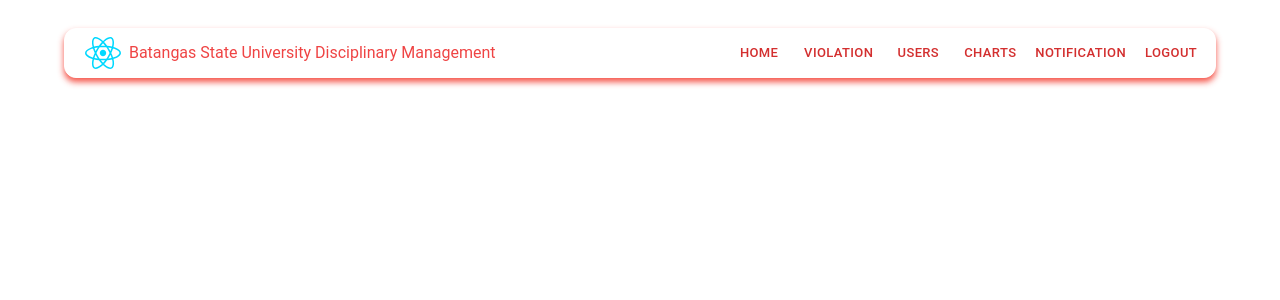
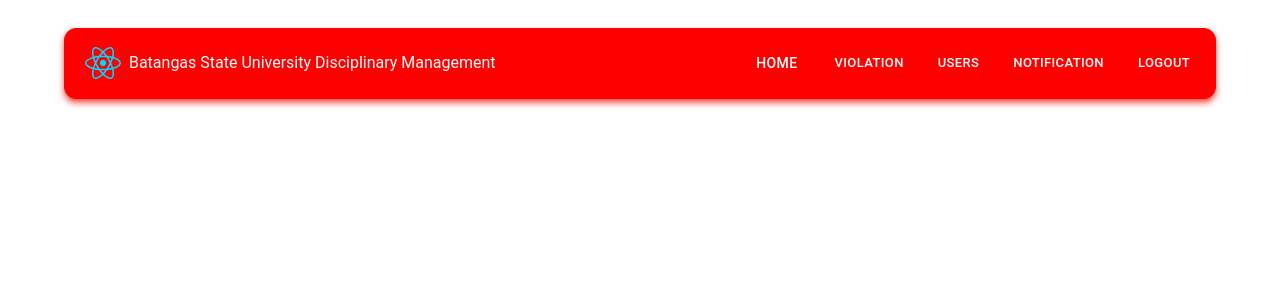
Before and after one commit to ShiinaNeet/ViolationWebReactApp, a React (Vite) app: page / in a window 1280 px wide. Shown: the top 300 px of the page. Built offline with nearby package versions, Linux system fonts and the light colour scheme; sample sign-in values are in the browser's storage.

Commit message:
Navigation Update

```diff
--- a/src/components/Dean/Dean_NavigationBar.jsx
+++ b/src/components/Dean/Dean_NavigationBar.jsx
@@ -28,7 +28,7 @@ const StyledToolbar = styled(Toolbar)(({ theme }) => ({
   backdropFilter: "blur(24px)",
   border: "1px solid",
   borderColor: (theme.vars || theme).palette.divider,
-  backgroundColor: "white",
+  backgroundColor: "red",
   boxShadow: `0px 4px 6px ${alpha(red[500], 0.9)}`,
   padding: "8px 12px",
 }));
@@ -103,7 +103,7 @@ const Dean_NavigationBar = () => {
               alt="React Logo"
               className="h-fit mx-2 flex justify-center self-center "
             />
-            <h1 className="text-red-500">
+            <h1 className="text-white-500">
               {" "}
               Batangas State University Disciplinary Management
             </h1>
@@ -124,35 +124,35 @@ const Dean_NavigationBar = () => {
               alignItems: "center",
             }}
           >
-            <Button variant="text" color="error" size="small">
+            <Button variant="text" color="white" size="small">
               <Link
-                className=" hover:bg-red-100 hover:rounded-md hover:cursor-pointer"
+                className=" hover:bg-red-100 hover:text-red-600 hover:rounded-md hover:cursor-pointer p-2"
                 to="/dean/home"
               >
-                {userType == "PROGRAM HEAD" ? "Program Head" : "Dean"}
+                HOME
               </Link>
             </Button>
-            <Button variant="text" color="error" size="small">
+            <Button variant="text" color="white" size="small">
               <Link
-                className=" hover:bg-red-100 hover:rounded-md hover:cursor-pointer"
+                className=" hover:bg-red-100 hover:text-red-600 hover:rounded-md hover:cursor-pointer p-2"
                 to="/dean/students"
               >
                 Students
               </Link>
             </Button>
-            <Button variant="text" color="error" size="small">
+            <Button variant="text" color="white" size="small">
               <Link
-                className=" hover:bg-red-100 hover:rounded-md hover:cursor-pointer"
+                className=" hover:bg-red-100 hover:text-red-600 hover:rounded-md hover:cursor-pointer p-2"
                 to="/dean/Notification"
               >
                 Notifications
               </Link>
             </Button>
             {isAuthenticated && (
-              <Button variant="text" color="error" size="small">
+              <Button variant="text" color="white" size="small">
                 {" "}
                 <Link
-                  className=" hover:bg-red-100 hover:rounded-md hover:cursor-pointer"
+                  className=" hover:bg-red-100 hover:text-red-600 hover:rounded-md hover:cursor-pointer p-2"
                   onClick={logout}
                 >
                   Logout
--- a/src/components/Department_Head/Department_Head_NavigationBar.jsx
+++ b/src/components/Department_Head/Department_Head_NavigationBar.jsx
@@ -30,7 +30,7 @@ const StyledToolbar = styled(Toolbar)(({ theme }) => ({
   backdropFilter: "blur(24px)",
   border: "1px solid ",
   borderColor: (theme.vars || theme).palette.divider,
-  backgroundColor: "white",
+  backgroundColor: "red",
   boxShadow: `0px 4px 6px ${alpha(red[500], 0.9)}`,
   padding: "8px 12px",
 }));
@@ -111,7 +111,7 @@ const Department_Head_NavigationBar = () => {
               alt="React Logo"
               className="h-fit mx-2 flex justify-center self-center "
             />
-            <h1 className="text-red-500">
+            <h1 className="text-white-500">
               {" "}
               Batangas State University Disciplinary Management
             </h1>
@@ -132,35 +132,35 @@ const Department_Head_NavigationBar = () => {
               alignItems: "center",
             }}
           >
-            <Button variant="text" color="error" size="small">
+            <Button variant="text" color="white" size="small">
               <Link
-                className=" hover:bg-red-100 hover:rounded-md hover:cursor-pointer"
+                className=" hover:bg-red-100 hover:text-red-600 hover:rounded-md hover:cursor-pointer p-2"
                 to="/department-head/home"
               >
-                {userType == "PROGRAM HEAD" ? "Program Head" : "Dean"}
+                {userType}
               </Link>
             </Button>
-            <Button variant="text" color="error" size="small">
+            <Button variant="text" color="white" size="small">
               <Link
-                className=" hover:bg-red-100 hover:rounded-md hover:cursor-pointer"
+                className=" hover:bg-red-100 hover:text-red-600 hover:rounded-md hover:cursor-pointer p-2"
                 to="/department-head/graph"
               >
                 Graphs
               </Link>
             </Button>
-            <Button variant="text" color="error" size="small">
+            <Button variant="text" color="white" size="small">
               <Link
-                className=" hover:bg-red-100 hover:rounded-md hover:cursor-pointer"
+                className=" hover:bg-red-100 hover:text-red-600 hover:rounded-md hover:cursor-pointer p-2"
                 to="/department-head/Notification"
               >
                 Notification
               </Link>
             </Button>
             {isAuthenticated && (
-              <Button variant="text" color="error" size="small">
+              <Button variant="text" color="white" size="small">
                 {" "}
                 <Link
-                  className=" hover:bg-red-100 hover:rounded-md hover:cursor-pointer"
+                  className=" hover:bg-red-100 hover:text-red-600 hover:rounded-md hover:cursor-pointer p-2"
                   onClick={logout}
                 >
                   Logout
--- a/src/components/Navigationbar.jsx
+++ b/src/components/Navigationbar.jsx
@@ -28,8 +28,8 @@ const StyledToolbar = styled(Toolbar)(({ theme }) => ({
   borderRadius: `calc(${theme.shape.borderRadius}px + 8px)`,
   backdropFilter: "blur(24px)",
   border: "1px solid",
-  borderColor: "white",
-  backgroundColor: "white",
+  borderColor: "red",
+  backgroundColor: "red",
   boxShadow: `0px 4px 6px ${alpha(red[500], 0.9)}`,
   padding: "8px 12px",
 }));
@@ -117,7 +117,7 @@ const Navigationbar = () => {
               alt="React Logo"
               className="h-fit mx-2 flex justify-center self-center "
             />
-            <h1 className="text-red-500">
+            <h1 className="text-white-500">
               {" "}
               Batangas State University Disciplinary Management
             </h1>
@@ -138,53 +138,53 @@ const Navigationbar = () => {
               alignItems: "center",
             }}
           >
-            <Button variant="text" color="error" size="small">
+            <Button variant="text" color="white" size="medium">
               <Link
-                className=" hover:bg-red-100 hover:rounded-md hover:cursor-pointer"
+                className=" hover:bg-red-100 hover:text-red-600 hover:rounded-md hover:cursor-pointer p-2"
                 to="/students"
               >
                 Home
               </Link>
             </Button>
-            <Button variant="text" color="error" size="small">
+            <Button variant="text" color="white" size="small">
               <Link
-                className=" hover:bg-red-100 hover:rounded-md hover:cursor-pointer"
+                className=" hover:bg-red-100 hover:text-red-600 hover:rounded-md hover:cursor-pointer p-2"
                 to="/Violations"
               >
                 Violation
               </Link>
             </Button>
-            <Button variant="text" color="error" size="small">
+            <Button variant="text" color="white" size="small">
               <Link
-                className=" hover:bg-red-100 hover:rounded-md hover:cursor-pointer"
+                className=" hover:bg-red-100 hover:text-red-600 hover:rounded-md hover:cursor-pointer p-2"
                 to="/Users"
               >
                 Users
               </Link>
             </Button>
-            <Button variant="text" color="error" size="small">
+            {/* <Button variant="text" color="white" size="small">
               {" "}
               <Link
-                className=" hover:bg-red-100 hover:rounded-md hover:cursor-pointer"
+                className=" hover:bg-red-100 hover:text-red-600 hover:rounded-md hover:cursor-pointer p-2"
                 to="/Chart"
               >
                 Charts
               </Link>
-            </Button>
-            <Button variant="text" color="error" size="small">
+            </Button> */}
+            <Button variant="text" color="white" size="small">
               {" "}
               <Link
-                className=" hover:bg-red-100 hover:rounded-md hover:cursor-pointer"
+                className=" hover:bg-red-100 hover:text-red-600 hover:rounded-md hover:cursor-pointer p-2"
                 to="/Notification"
               >
                 Notification
               </Link>
             </Button>{" "}
             {isAuthenticated && (
-              <Button variant="text" color="error" size="small">
+              <Button variant="text" color="white" size="small">
                 {" "}
                 <Link
-                  className=" hover:bg-red-100 hover:rounded-md hover:cursor-pointer"
+                  className=" hover:bg-red-100 hover:text-red-600 hover:rounded-md hover:cursor-pointer p-2"
                   onClick={logout}
                 >
                   Logout
@@ -221,31 +221,28 @@ const Navigationbar = () => {
                   </IconButton>
                 </Box>
 
+                <Link onClick={toggleDrawer(false)} to="/students">
+                  <MenuItem>Students </MenuItem>
+                </Link>
                 <Link onClick={toggleDrawer(false)} to="/Violations">
                   <MenuItem>Violation </MenuItem>
                 </Link>
-
                 <Link onClick={toggleDrawer(false)} to="/Users">
                   <MenuItem>User </MenuItem>
                 </Link>
-
-                <Link onClick={toggleDrawer(false)} to="/Chart">
+                {/* <Link onClick={toggleDrawer(false)} to="/Chart">
                   <MenuItem>Charts </MenuItem>
-                </Link>
-
+                </Link> */}
                 <Link onClick={toggleDrawer(false)} to="/Notification">
                   <MenuItem>Notifications </MenuItem>
                 </Link>
-
                 <Divider sx={{ my: 3 }} />
-
                 {isAuthenticated && (
                   <Link onClick={logout}>
                     {" "}
                     <MenuItem>Logout </MenuItem>
                   </Link>
                 )}
-
                 {localStorage.getItem("accessToken") === null &&
                   window.location.replace("/login")}
               </Box>
```
